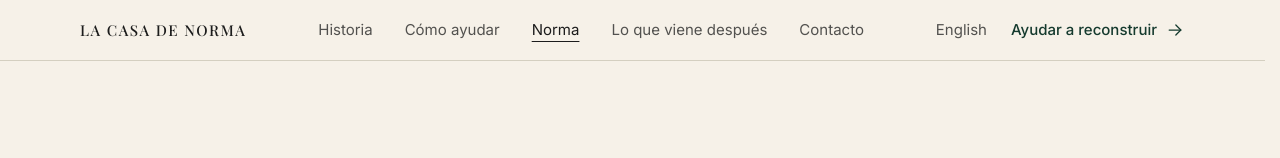
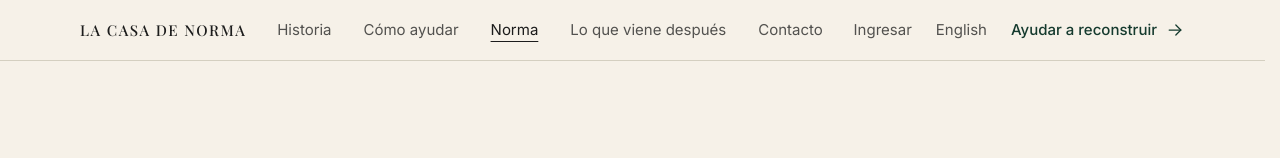
Before and after one commit to justomiguel/Lacasadenorma, a Next.js app: page /norma in a window 1280 px wide. Shown: the top 158 px of the page. Built offline with nearby package versions, Linux system fonts and the light colour scheme; no server answers; a web font is replaced by a local one.

Commit message:
feat(cuenta): enlace Ingresar en el encabezado, el menú y el pie
Apunta a /cuenta: sin sesión el proxy manda a ingresar; con sesión
queda el escritorio propio. En teléfono vive dentro del menú, no en
la barra de 60 px.

Co-authored-by: Justo Miguel Vargas <justomiguelvargas@gmail.com>

```diff
--- a/components/site/footer.tsx
+++ b/components/site/footer.tsx
@@ -7,7 +7,7 @@ import { fill } from "@/src/i18n/fill";
 import { localizedHref } from "@/src/i18n/href";
 import { intlLocale, type Locale } from "@/src/i18n/locale";
 
-import { LEGAL_NAV, PRIMARY_NAV, SECONDARY_NAV } from "./navigation";
+import { ACCOUNT_HREF, LEGAL_NAV, PRIMARY_NAV, SECONDARY_NAV } from "./navigation";
 
 const LINK =
   "inline-flex min-h-touch items-center font-ui text-small text-ink-muted transition-colors duration-fast hover:text-ink";
@@ -58,6 +58,11 @@ export function SiteFooter({
                 </Link>
               </li>
             ))}
+            <li>
+              <Link href={localizedHref(ACCOUNT_HREF, locale)} className={LINK}>
+                {ui.signIn}
+              </Link>
+            </li>
           </ul>
         </nav>
 
--- a/components/site/header.tsx
+++ b/components/site/header.tsx
@@ -19,19 +19,20 @@ import {
 import { track } from "@/src/infrastructure/analytics/browser";
 
 import { MobileMenu } from "./mobile-menu";
-import { PRIMARY_NAV } from "./navigation";
+import { ACCOUNT_HREF, PRIMARY_NAV } from "./navigation";
 
 const NAV_HREFS = PRIMARY_NAV.map((item) => item.href);
 
 /**
  * Encabezado editorial (ADR-032): 60 px, el nombre a la izquierda, el menú a la
- * derecha, y nada más en teléfono. El idioma y la acción de ayudar viven dentro
- * del menú.
+ * derecha, y nada más en teléfono. El idioma, ingresar y la acción de ayudar
+ * viven dentro del menú.
  *
  * En la home arranca transparente sobre la fotografía; al desplazarse gana un
  * fondo de papel con un desenfoque muy leve y una regla casi imperceptible. En
  * las páginas interiores es fijo desde el principio, sobre papel. En escritorio
- * las cinco secciones van en línea, con el idioma y la acción como texto.
+ * las cinco secciones van en línea, con el idioma, ingresar y la acción como
+ * texto.
  */
 export function SiteHeader({
   locale,
@@ -46,9 +47,14 @@ export function SiteHeader({
   const canonical = stripLocalePrefix(pathname);
   const overlay = canonical === "/";
   const onHelpPage = canonical === "/ayudar" || canonical.startsWith("/ayudar/");
+  const onAccount =
+    canonical === ACCOUNT_HREF || canonical.startsWith(`${ACCOUNT_HREF}/`);
   const other = otherLocale(locale);
   const switchHref = switchLocaleHref(pathname, other);
   const helpHref = `${localizedHref("/ayudar", locale)}#donaciones`;
+  const accountHref = localizedHref(ACCOUNT_HREF, locale);
+  const chromeLink =
+    "inline-flex min-h-touch shrink-0 items-center font-ui text-small text-current opacity-75 hover:opacity-100";
   const menuId = useId();
   const [menuFor, setMenuFor] = useState<string | null>(null);
   const [compact, setCompact] = useState(false);
@@ -138,15 +144,23 @@ export function SiteHeader({
         </nav>
 
         <div className="flex items-center gap-lg">
-          {/* Escritorio: el idioma y la acción como texto. El `hidden` va en el
-              envoltorio y no en cada enlace, porque `secondaryActionClass` ya trae
-              `inline-flex` y las dos utilidades de display compiten. */}
+          {/* Escritorio: el idioma, ingresar y la acción como texto. El `hidden`
+              va en el envoltorio y no en cada enlace, porque `secondaryActionClass`
+              ya trae `inline-flex` y las dos utilidades de display compiten. */}
           <div className="hidden items-center gap-lg lg:flex">
+            <Link
+              href={accountHref}
+              {...(onAccount ? { "aria-current": "page" as const } : {})}
+              className={chromeLink}
+            >
+              {ui.signIn}
+            </Link>
+
             <Link
               href={switchHref}
               hrefLang={htmlLang(other)}
               lang={htmlLang(other)}
-              className="inline-flex min-h-touch shrink-0 items-center font-ui text-small text-current opacity-75 hover:opacity-100"
+              className={chromeLink}
             >
               {ui.otherLanguageName}
             </Link>
--- a/components/site/mobile-menu.tsx
+++ b/components/site/mobile-menu.tsx
@@ -11,15 +11,15 @@ import { localizedHref } from "@/src/i18n/href";
 import { htmlLang, otherLocale, type Locale } from "@/src/i18n/locale";
 import { track } from "@/src/infrastructure/analytics/browser";
 
-import { PRIMARY_NAV, SECONDARY_NAV } from "./navigation";
+import { ACCOUNT_HREF, PRIMARY_NAV, SECONDARY_NAV } from "./navigation";
 
 /**
  * El menú del teléfono, a pantalla completa (ADR-032).
  *
- * Es corto a propósito: las cinco secciones en la serif de display, tres enlaces
- * chicos, el idioma abajo y la acción de ayudar. Respeta las áreas seguras del
- * teléfono con `safe-top` y `safe-bottom`. Cada ítem entra con un escalón de
- * 40 ms; con `prefers-reduced-motion` no se mueve nada.
+ * Es corto a propósito: las cinco secciones en la serif de display, los
+ * enlaces chicos, el idioma, ingresar y la acción de ayudar. Respeta las áreas
+ * seguras del teléfono con `safe-top` y `safe-bottom`. Cada ítem entra con un
+ * escalón de 40 ms; con `prefers-reduced-motion` no se mueve nada.
  */
 export function MobileMenu({
   id,
@@ -119,6 +119,14 @@ export function MobileMenu({
         className="mt-xl flex flex-col gap-lg pb-md"
       >
         <Link
+          href={localizedHref(ACCOUNT_HREF, locale)}
+          className="inline-flex min-h-touch w-fit items-center font-ui text-small text-paper-muted underline decoration-1 underline-offset-4"
+          onClick={onClose}
+        >
+          {ui.signIn}
+        </Link>
+
+        <Link
           href={switchHref}
           hrefLang={htmlLang(other)}
           lang={htmlLang(other)}
--- a/components/site/navigation.ts
+++ b/components/site/navigation.ts
@@ -52,6 +52,13 @@ export const LEGAL_NAV = [
   { href: "/legales/terminos", label: "Términos de uso" },
 ] as const;
 
+/**
+ * Destino único de la cuenta. Sin sesión, `proxy.ts` manda a ingresar; con
+ * sesión, `/cuenta` es el escritorio propio. No vive en PRIMARY_NAV: no es una
+ * sección del relato.
+ */
+export const ACCOUNT_HREF = "/cuenta" as const;
+
 /** Rutas públicas indexables, para el sitemap. */
 export const PUBLIC_ROUTES = [
   "/",
--- a/content/en/ui.json
+++ b/content/en/ui.json
@@ -12,6 +12,7 @@
   "linkCopiedLive": "Copied the page link.",
   "languageName": "English",
   "otherLanguageName": "Castellano",
+  "signIn": "Sign in",
   "countryTabsLabel": "Choose the country you'll transfer from",
   "homeLabel": "Home",
   "legalLabel": "Legal",
--- a/content/es/ui.json
+++ b/content/es/ui.json
@@ -12,6 +12,7 @@
   "linkCopiedLive": "Se copió el enlace de la página.",
   "languageName": "Castellano",
   "otherLanguageName": "English",
+  "signIn": "Ingresar",
   "countryTabsLabel": "Elegí desde qué país vas a transferir",
   "homeLabel": "Inicio",
   "legalLabel": "Legales",
--- a/content/schemas/ui-chrome.ts
+++ b/content/schemas/ui-chrome.ts
@@ -32,6 +32,7 @@ export const uiChromeSchema = z.object({
   linkCopiedLive: phrase,
   languageName: phrase,
   otherLanguageName: phrase,
+  signIn: phrase,
   countryTabsLabel: phrase,
   homeLabel: phrase,
   legalLabel: phrase,
```
Also changed, not shown: 3 other files (tests, documents, lock files or other folders).
